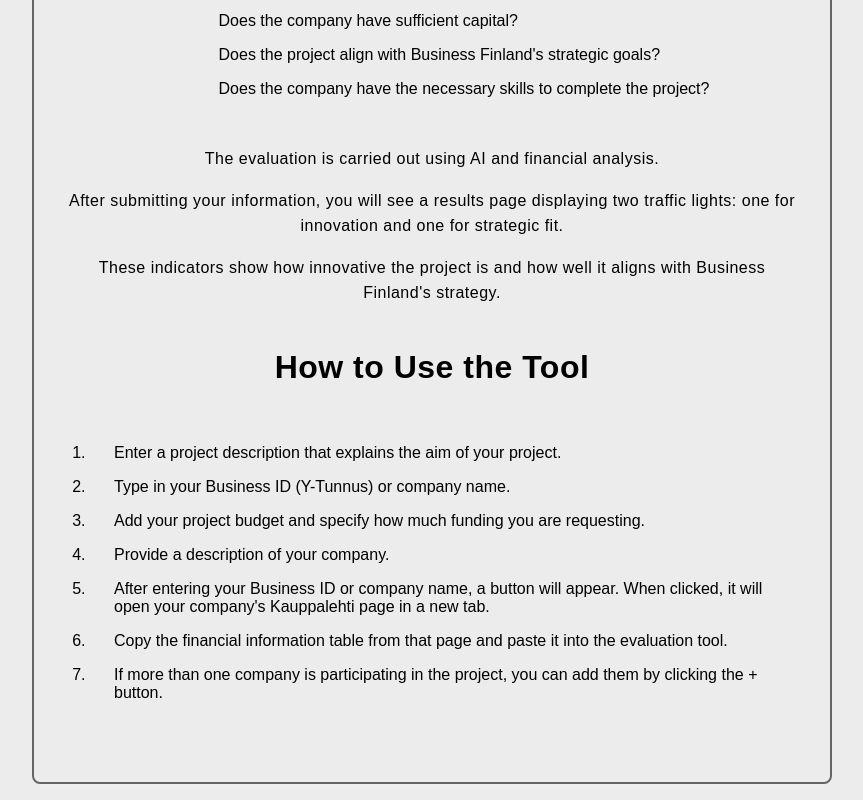
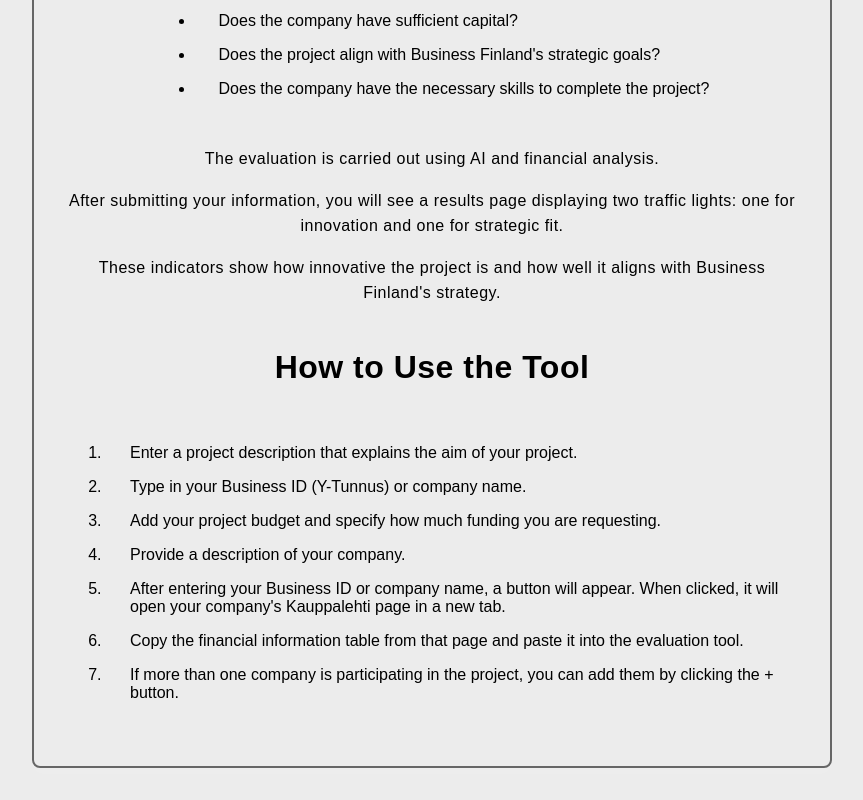
Before and after one commit to simoalanne/SolitaProject, a React (Vite) app in the folder src/frontend/: page /about in a window 1280 px wide. Shown: the part 611-1411 px from the top of the page, without its empty margins (208-1071 px from the left). Built offline with nearby package versions, Linux system fonts and the light colour scheme.

Commit message:
Small style changes to form and about page

```diff
--- a/src/frontend/css/aboutPage.css
+++ b/src/frontend/css/aboutPage.css
@@ -22,7 +22,10 @@
   padding: 1rem;
 }
 
-.about-page ol,
+.about-page ul li {
+  list-style-type: disc;
+}
+
 .about-page li {
   list-style-position: outside;
   padding-left: 1.5em;
--- a/src/frontend/css/base.css
+++ b/src/frontend/css/base.css
@@ -18,7 +18,7 @@
 
 /*--- Dark theme ---*/
 [data-theme="dark"] {
-    --form-bg: #464c57;
+    --form-bg: #1f1f1f;
     --text-color: #efefef;
     --inputsgrid-bg: #4a4a4a;
     --input-text-color: #000000;
@@ -40,7 +40,8 @@
     width: 80vw;
     min-height: 50vh;
     max-height: 85vh;
-    border-radius: 3px;
+    border: 2px solid var(--muted-color);
+    border-radius: 8px;
     box-shadow: 0 0 2px #000000;
 }
 
```
